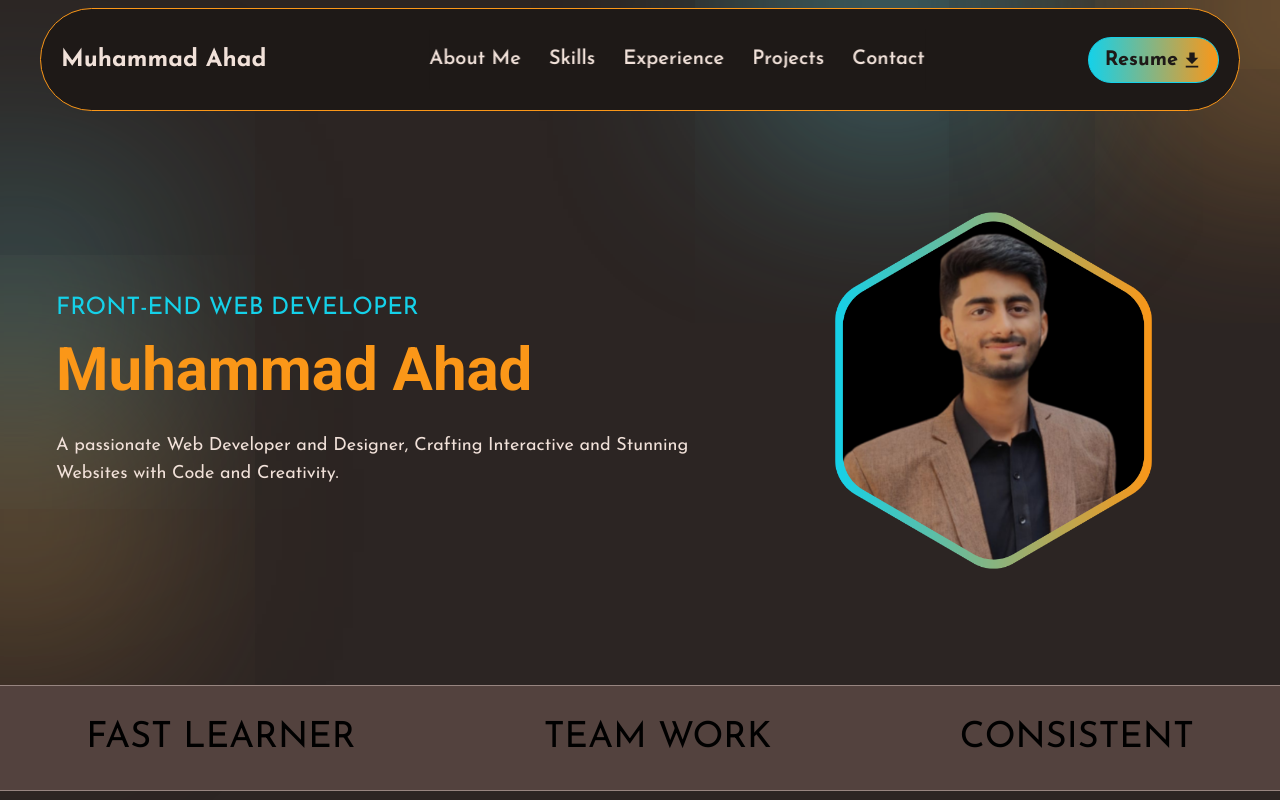
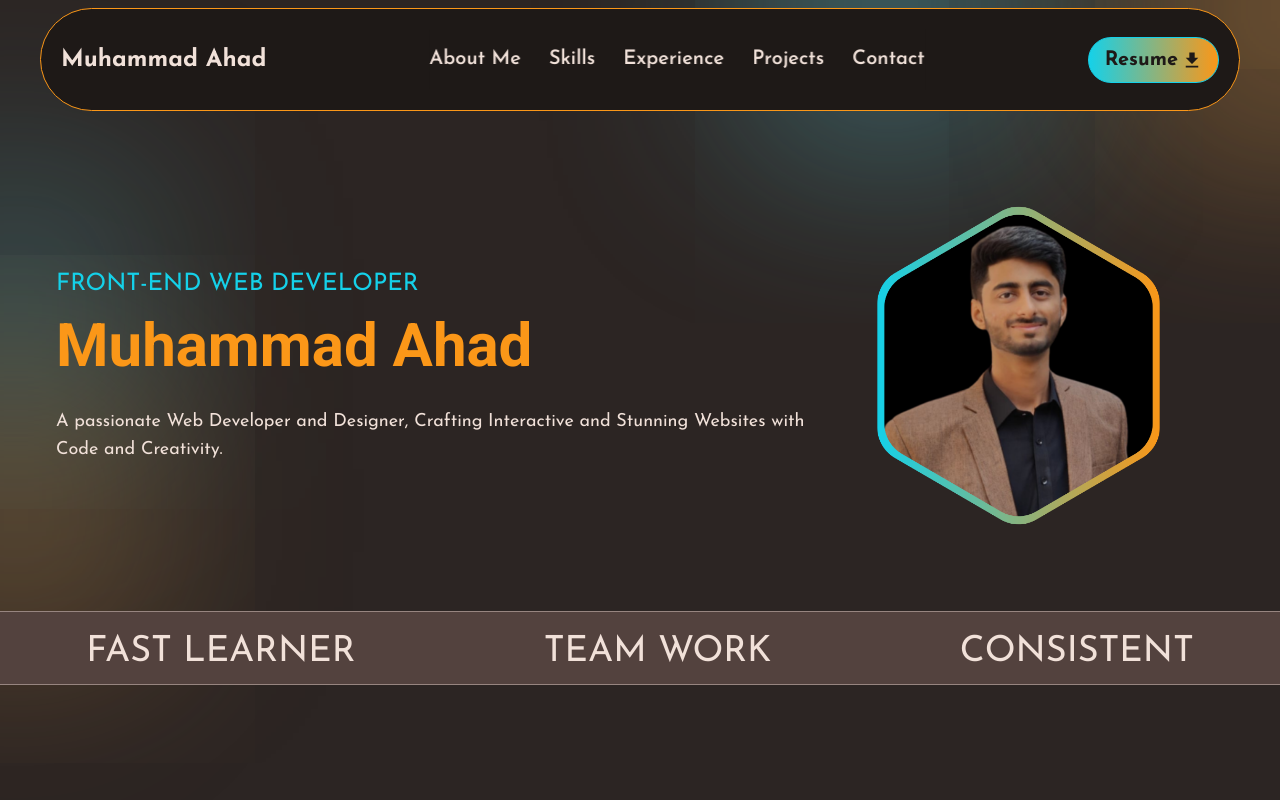
Before and after one commit to Ahad-Awan/ahad-portfolio, a React (Vite) app in the folder ahad-portfolio/: page / in a window 1280 px wide. Built offline with nearby package versions, Linux system fonts and the light colour scheme.

Commit message:
complete hero section

```diff
--- a/ahad-portfolio/src/components/heroSection/SubHeroSection.jsx
+++ b/ahad-portfolio/src/components/heroSection/SubHeroSection.jsx
@@ -2,10 +2,10 @@ import React from "react";
 
 const SubHeroSection = () => {
   return (
-    <div className="w-full border-y border-lightGrey flex justify-around uppercase xl:text-4xl md:text-2xl sm:text-4xl py-8 items-center gap-4 bg-brown  ">
-      <p className="md:block sm:hidden">Fast Learner</p>
-      <p className="md:block sm:hidden">Team Work</p>
-      <p>Consistent</p>
+    <div className="w-full border-y border-lightGrey flex justify-around uppercase xl:text-4xl md:text-2xl sm:text-[14px] pt-5 pb-3  items-center gap-4 bg-brown text-white ">
+      <p className="md:block">Fast Learner</p>
+      <p className="md:block">Team Work</p>
+      <p className="md:block">Consistent</p>
     </div>
   );
 };
--- a/ahad-portfolio/src/components/heroSection/heroMain.jsx
+++ b/ahad-portfolio/src/components/heroSection/heroMain.jsx
@@ -3,7 +3,7 @@ import HeroPic from "./heroPic";
 import HeroText from "./heroText";
 const heroMain = () => {
   return (
-    <div className="pt-40 pb-16">
+    <div className="pt-40 pb-10">
       <div className="flex md:flex-row sm:flex-col max-w-[1200px] mx-auto justify-between items-center relative px-4">
         <HeroText />
         <HeroPic />
--- a/ahad-portfolio/src/components/heroSection/heroPic.jsx
+++ b/ahad-portfolio/src/components/heroSection/heroPic.jsx
@@ -1,5 +1,4 @@
 import React from "react";
-import { PiHexagonThin } from "react-icons/pi";
 
 const heroPic = () => {
   return (
@@ -7,7 +6,7 @@ const heroPic = () => {
       <img
         src="/images/ahadPic.png"
         alt="ahad image"
-        className="max-h-[600px] w-auto"
+        className="max-h-[500px] w-auto"
       />
     </div>
   );
```
